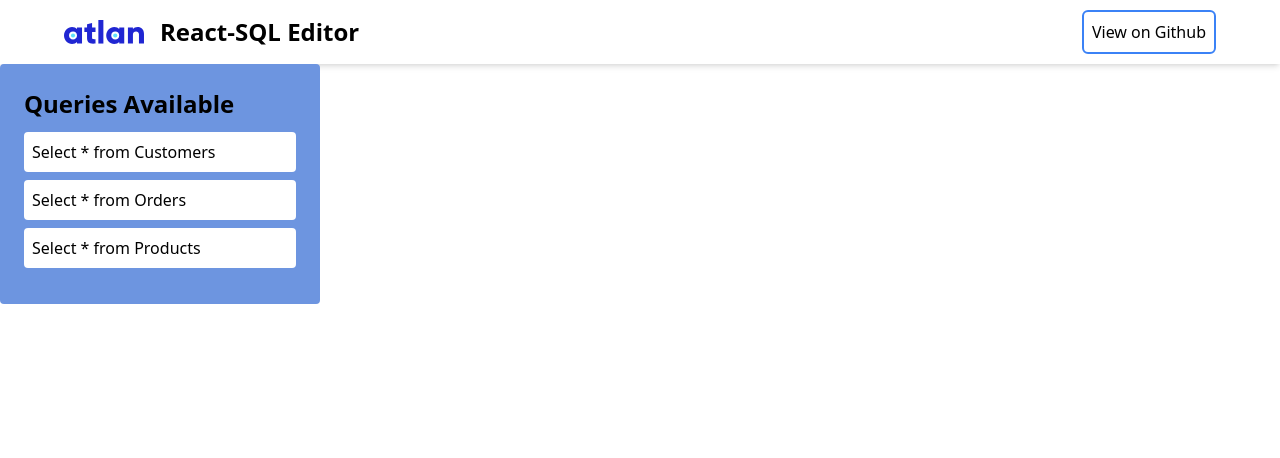
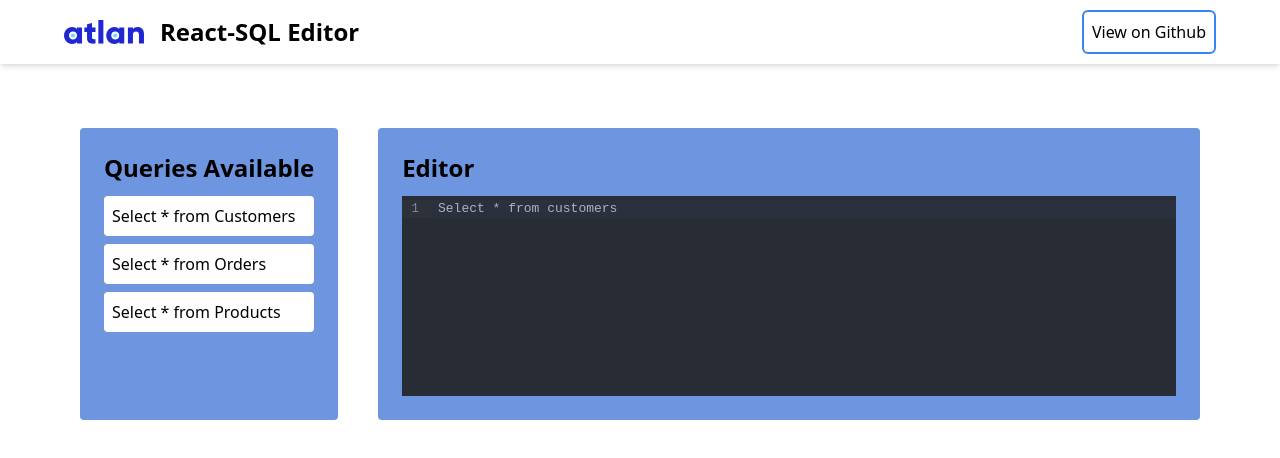
Before and after one commit to ORKO06/AtlanFrontendAssignment, a React (Vite) app: page / in a window 1280 px wide. Shown: the top 458 px of the page. Built offline with nearby package versions, Linux system fonts and the light colour scheme.

Commit message:
feat: add code editor

```diff
--- a/package.json
+++ b/package.json
@@ -25,6 +25,7 @@
     "vite": "^4.4.7"
   },
   "dependencies": {
+    "@uiw/react-codemirror": "^4.21.9",
     "react": "^18.2.0",
     "react-dom": "^18.2.0"
   }
--- a/src/components/App.jsx
+++ b/src/components/App.jsx
@@ -1,11 +1,15 @@
 import SideBar from "./Home/SideBar";
+import CodeEditor from "./Home/CodeEditor";
 import Navbar from "./shared/Navbar/Navbar";
 
 const App = () => {
   return (
     <div>
       <Navbar />
-      <SideBar />
+			<div className='flex gap-10 px-20 max-w-7xl my-16' >
+				<SideBar />
+				<CodeEditor />
+			</div>
     </div>
   )
 }
--- /dev/null
+++ b/src/components/Home/CodeEditor.jsx
@@ -0,0 +1,22 @@
+import React from 'react';
+import ReactCodeMirror from "@uiw/react-codemirror";
+
+const CodeEditor = () => {
+  const onChange = React.useCallback((value) => {
+    console.log(value);
+  }, []);
+
+  return (
+    <div className=" bg-[#6D95E0] rounded p-6 flex-grow">
+        <h2 className="font-semibold text-2xl mb-3">Editor</h2>
+        <ReactCodeMirror
+          value={"Select * from customers"}
+          height="200px"
+          theme="dark"
+          onChange={onChange}
+        />
+    </div>
+  )
+}
+
+export default CodeEditor
```
Also changed, not shown: 1 other file (tests, documents, lock files or other folders).
